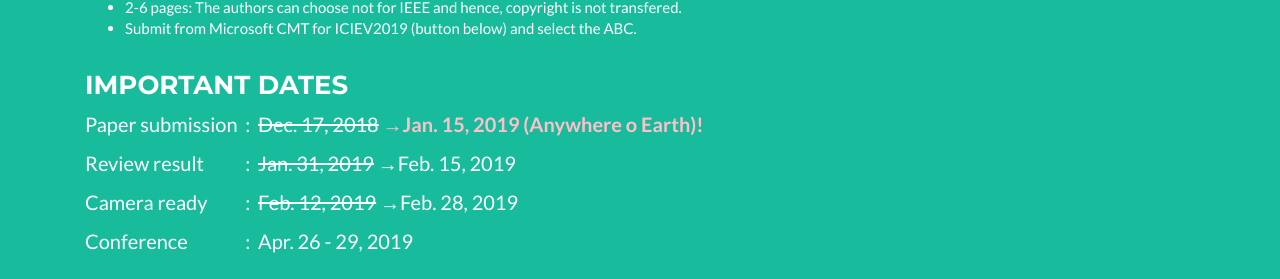
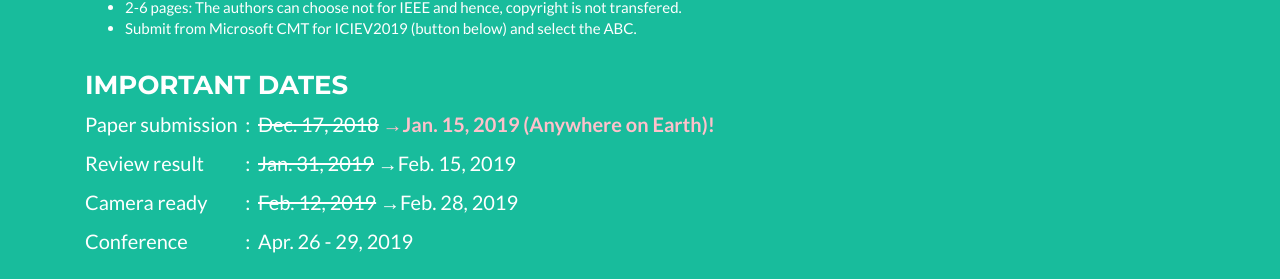
Before and after one commit to abc-research/2019, a Jekyll site: the page built from index.html, in a window 1280 px wide and 900 px high, scrolled down 2235 px. Shown: the part 148-427 px from the top of the window. Built offline with Jekyll 4.4.1, drawn with Linux system fonts in a browser that asks for light colours.

Commit message:
Update _config.yml

```diff
--- a/_config.yml
+++ b/_config.yml
@@ -164,7 +164,7 @@
     - item: Submit from Microsoft CMT for ICIEV2019  (button below) and select the ABC.
   dates:
     - name: Paper submission
-      date: <strike>Dec. 17, 2018</strike> <b style="color:pink">&rarr;Jan. 15, 2019 (Anywhere o Earth)!</b>
+      date: <strike>Dec. 17, 2018</strike> <b style="color:pink">&rarr;Jan. 15, 2019 (Anywhere on Earth)!</b>
     - name: Review result
       date: <strike>Jan. 31, 2019</strike> &rarr;Feb. 15, 2019
     - name: Camera ready
```
